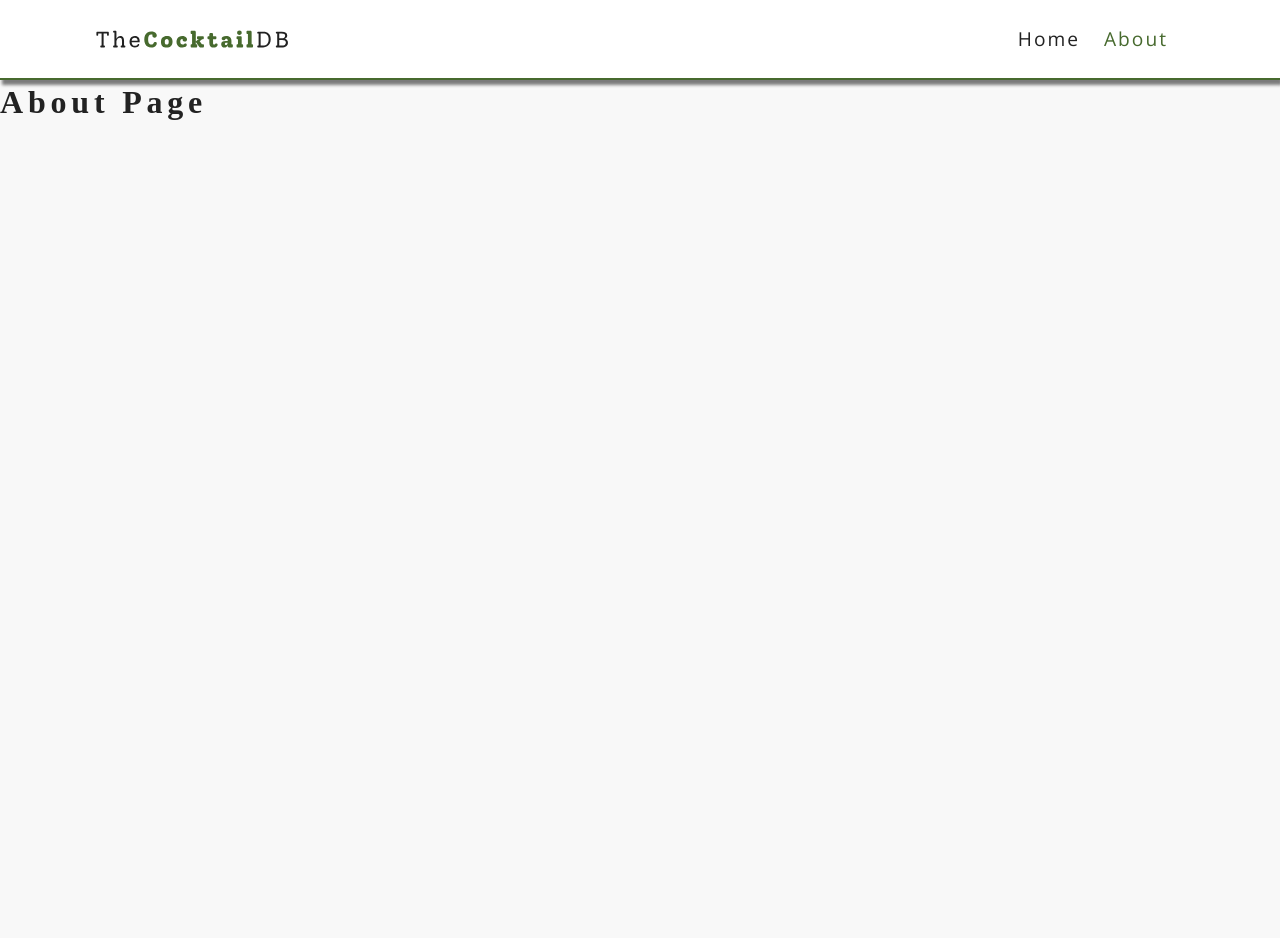
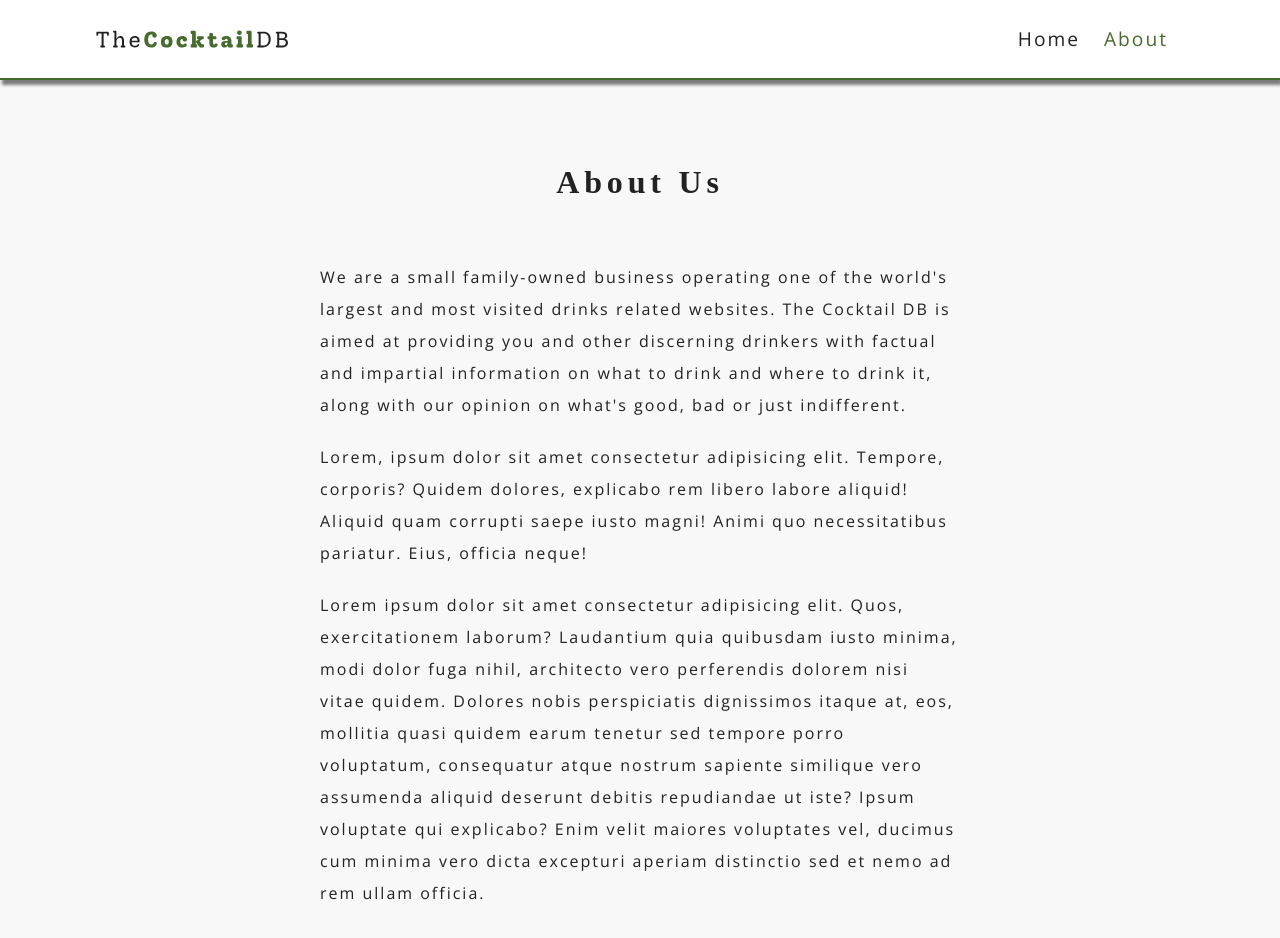
Before and after one commit to akash02-das/cocktails-db, a React (Create React App) app: page /about in a window 1280 px wide. Shown: the top 938 px of the page. Before the commit the page ends 800 px from the top, so only its background shows below. Built offline with nearby package versions, Linux system fonts and the light colour scheme; a web font is replaced by a local one.

Commit message:
about page

```diff
--- a/src/pages/About.js
+++ b/src/pages/About.js
@@ -2,9 +2,33 @@ import React from "react";
 
 const About = () => {
   return (
-    <>
-      <h1>About Page</h1>
-    </>
+    <section className="section about-section">
+      <h1 className="section-title">about us</h1>
+      <p>
+        We are a small family-owned business operating one of the world's
+        largest and most visited drinks related websites. The Cocktail DB is
+        aimed at providing you and other discerning drinkers with factual and
+        impartial information on what to drink and where to drink it, along with
+        our opinion on what's good, bad or just indifferent.
+      </p>
+      <p>
+        Lorem, ipsum dolor sit amet consectetur adipisicing elit. Tempore,
+        corporis? Quidem dolores, explicabo rem libero labore aliquid! Aliquid
+        quam corrupti saepe iusto magni! Animi quo necessitatibus pariatur.
+        Eius, officia neque!
+      </p>
+      <p>
+        Lorem ipsum dolor sit amet consectetur adipisicing elit. Quos,
+        exercitationem laborum? Laudantium quia quibusdam iusto minima, modi
+        dolor fuga nihil, architecto vero perferendis dolorem nisi vitae quidem.
+        Dolores nobis perspiciatis dignissimos itaque at, eos, mollitia quasi
+        quidem earum tenetur sed tempore porro voluptatum, consequatur atque
+        nostrum sapiente similique vero assumenda aliquid deserunt debitis
+        repudiandae ut iste? Ipsum voluptate qui explicabo? Enim velit maiores
+        voluptates vel, ducimus cum minima vero dicta excepturi aperiam
+        distinctio sed et nemo ad rem ullam officia.
+      </p>
+    </section>
   );
 };
 
```
Also changed, not shown: 1 other file (tests, documents, lock files or other folders).
